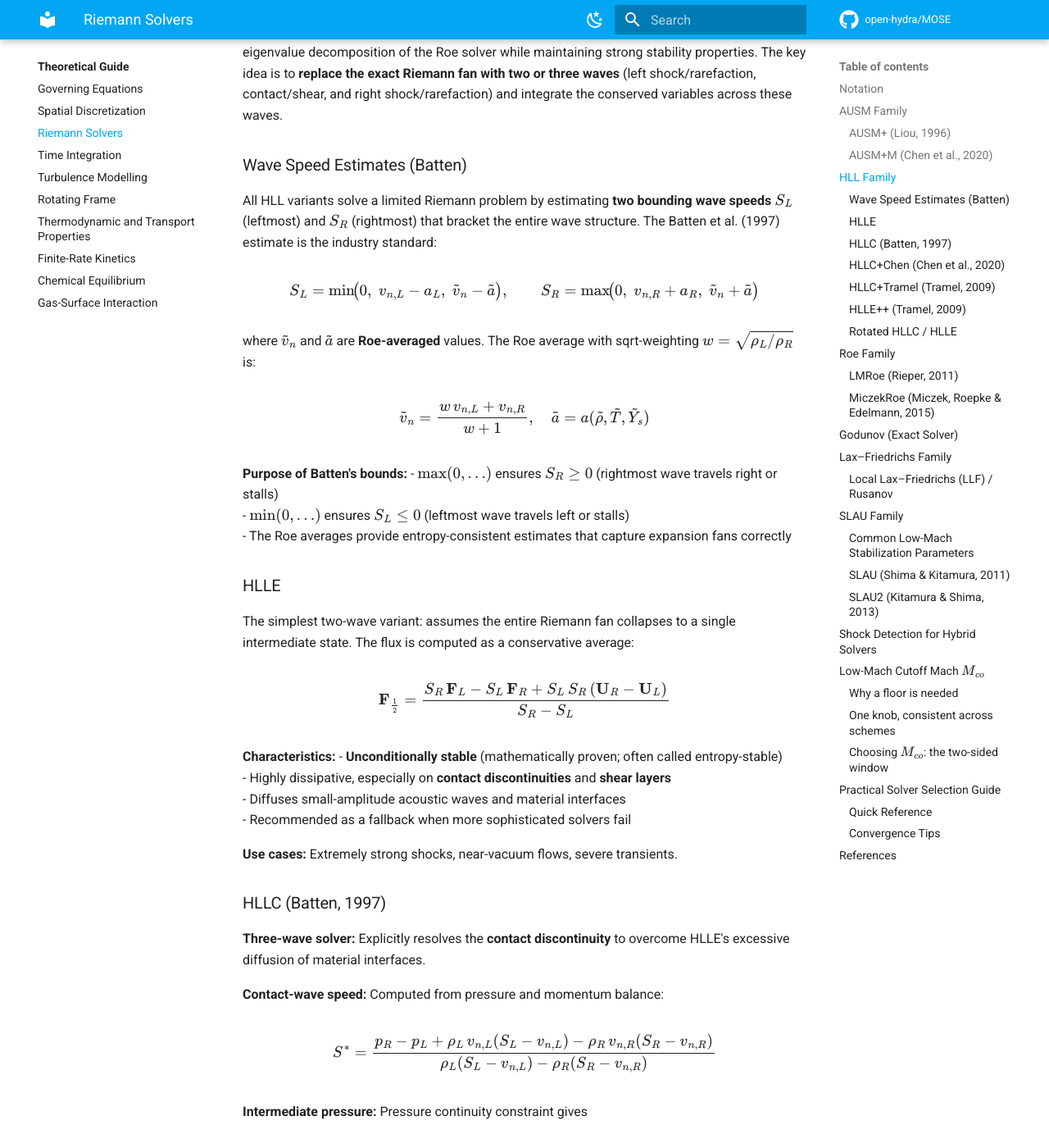
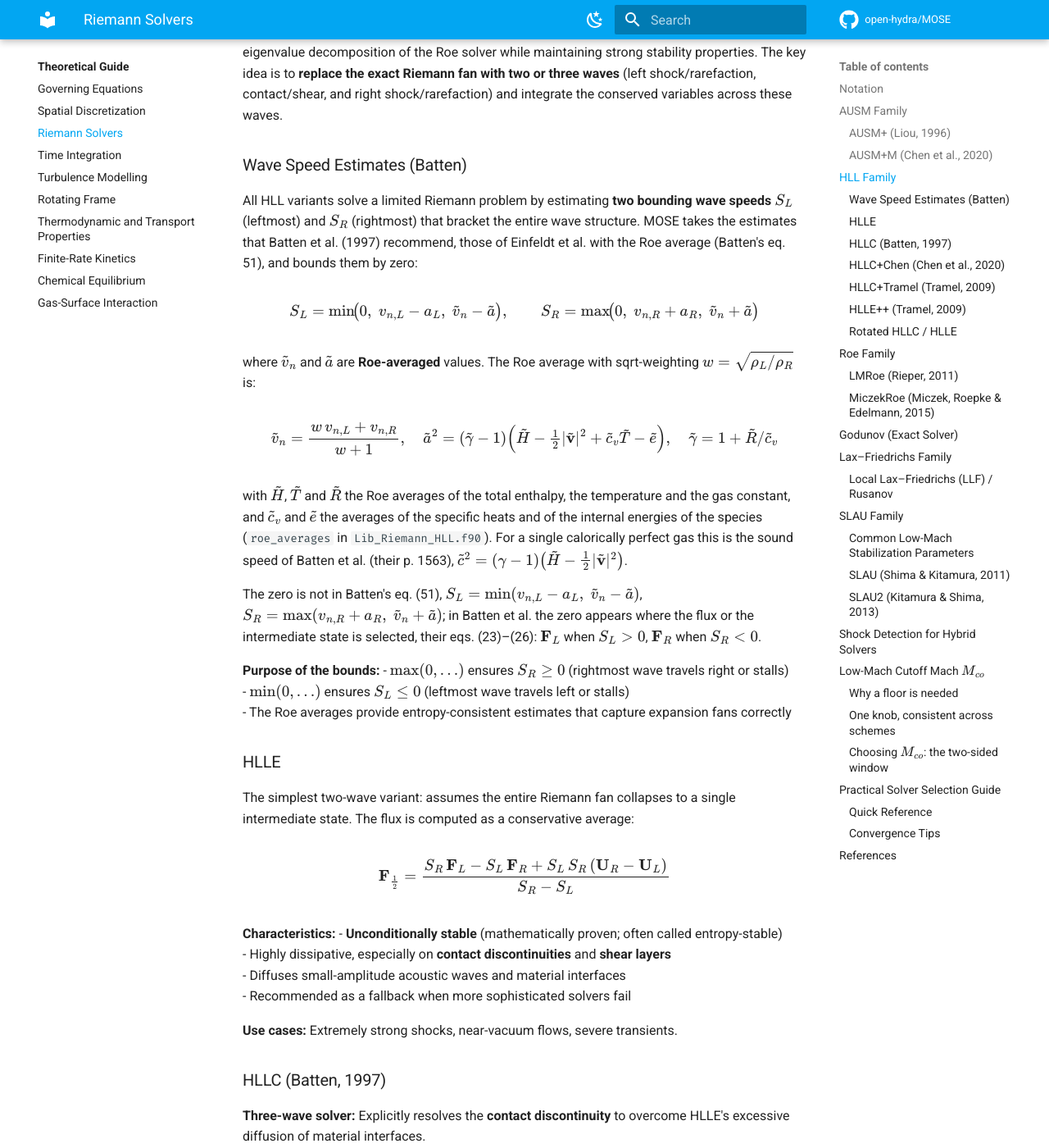
Before and after one commit to open-hydra/MOSE, an MkDocs documentation site: the page built from docs/theory/riemann-solvers.md, in a window 1280 px wide and 1400 px high, scrolled down 3049 px. Shown: the whole window at 82% size. Built offline with MkDocs 1.6.1 and Material for MkDocs 9.7.7, drawn with Linux system fonts in a browser that asks for light colours; comment, search, counter and statistics services are not loaded; some of the changed text lies outside the part shown.

Commit message:
Docs: HLL wave speeds and Roe sound speed as the code computes them
Why: the theory page of the Riemann solvers called the wave-speed
bounds with the zero "the Batten et al. (1997) estimate", although the
zero is not in the estimate of Batten et al.; it wrote the sound speed
of the Roe state as a(rho, T, Y), which is not what the code computes;
and for HLLE++ it attributed to Batten a bound max(v_n, a) that is not
in Batten et al.

Cause: documentation error: the page did not follow the code
(roe_averages and riemann_HLLEpp in Lib_Riemann_HLL.f90) and the
equations of Batten et al.

Fix: the page says that MOSE takes the estimates that Batten et al.
recommend, those of Einfeldt et al. with the Roe average (their
eq. 51), and bounds them by zero; the zero is not in their eq. (51),
it appears where the flux or the intermediate state is selected (their
eqs. 23-26). It gives the sound speed of the Roe state as roe_averages
computes it, a^2 = (gamma - 1)(H - |v|^2/2 + cv T - e), with the Roe
averages of H, T and R, the averages over the species of cv and e, and
gamma = 1 + R/cv; for a single calorically perfect gas this is the
sound speed of Batten et al. (p. 1563). For HLLE++ it says that
riemann_HLLEpp takes the Roe eigenvalue |v_n| itself for the contact
and shear waves, blended with the HLLE eigenvalue.

Before and after: documentation only; no computation changes.

Proof: every min and max of the text of Batten et al. was read: the
zero is in none of the wave-speed estimates (47), (48) and (51), it
appears where the flux or the state is selected, (23)-(26), and no
equation has max(q, c). In Lib_Riemann_HLL.f90 at the parent,
roe_averages takes the weights sqrt(rho) and computes the averages of
u, R and T, the species averages of cv and e, the total enthalpy, gamma
and the sound speed as above; riemann_HLLEpp sets lam1_roe =
abs(un_ROE) and blends it with lam1_hlle. For a calorically perfect gas
e = cv T + h_ref, so cv T - e = -h_ref, which the total enthalpy with
the same reference absorbs: the formula reduces to that of Batten et
al.

Basis: P. Batten, N. Clarke, C. Lambert and D. M. Causon, On the choice
of wavespeeds for the HLLC Riemann solver, SIAM J. Sci. Comput. 18
(1997) 1553-1570, eqs. (23)-(26), (51) and p. 1563;
src/lib/numerics/fluxes/riemann/Lib_Riemann_HLL.f90 at the parent.

Class: D (documentation).

Co-Authored-By: Claude Opus 5.5 <noreply@anthropic.com>

```diff
--- a/docs/theory/riemann-solvers.md
+++ b/docs/theory/riemann-solvers.md
@@ -126,7 +126,8 @@ and integrate the conserved variables across these waves.
 
 All HLL variants solve a limited Riemann problem by estimating **two bounding wave speeds**
 $S_L$ (leftmost) and $S_R$ (rightmost) that bracket the entire wave structure.
-The Batten et al. (1997) estimate is the industry standard:
+MOSE takes the estimates that Batten et al. (1997) recommend, those of Einfeldt et al.
+with the Roe average (Batten's eq. 51), and bounds them by zero:
 
 $$
 S_L = \min\!\bigl(0,\;v_{n,L} - a_L,\;\tilde{v}_n - \tilde{a}\bigr),\qquad
@@ -136,9 +137,21 @@ $$
 where $\tilde{v}_n$ and $\tilde{a}$ are **Roe-averaged** values. The Roe average with
 sqrt-weighting $w = \sqrt{\rho_L/\rho_R}$ is:
 
-$$\tilde{v}_n = \frac{w\,v_{n,L} + v_{n,R}}{w + 1}, \quad \tilde{a} = a(\tilde{\rho}, \tilde{T}, \tilde{Y}_s)$$
+$$\tilde{v}_n = \frac{w\,v_{n,L} + v_{n,R}}{w + 1}, \quad
+\tilde{a}^2 = (\tilde{\gamma} - 1)\Bigl(\tilde{H} - \tfrac{1}{2}|\tilde{\mathbf{v}}|^2 + \tilde{c}_v\tilde{T} - \tilde{e}\Bigr),
+\quad \tilde{\gamma} = 1 + \tilde{R}/\tilde{c}_v$$
 
-**Purpose of Batten's bounds:**
+with $\tilde{H}$, $\tilde{T}$ and $\tilde{R}$ the Roe averages of the total enthalpy, the temperature and the gas
+constant, and $\tilde{c}_v$ and $\tilde{e}$ the averages of the specific heats and of the internal energies of the
+species (`roe_averages` in `Lib_Riemann_HLL.f90`). For a single calorically perfect gas this is the sound speed of
+Batten et al. (their p. 1563), $\tilde{c}^2 = (\gamma - 1)\bigl(\tilde{H} - \tfrac{1}{2}|\tilde{\mathbf{v}}|^2\bigr)$.
+
+The zero is not in Batten's eq. (51), $S_L = \min(v_{n,L} - a_L,\;\tilde{v}_n - \tilde{a})$,
+$S_R = \max(v_{n,R} + a_R,\;\tilde{v}_n + \tilde{a})$; in Batten et al. the zero appears
+where the flux or the intermediate state is selected, their eqs. (23)–(26): $\mathbf{F}_L$ when $S_L > 0$,
+$\mathbf{F}_R$ when $S_R < 0$.
+
+**Purpose of the bounds:**
 - $\max(0, \ldots)$ ensures $S_R \geq 0$ (rightmost wave travels right or stalls)
 - $\min(0, \ldots)$ ensures $S_L \leq 0$ (leftmost wave travels left or stalls)
 - The Roe averages provide entropy-consistent estimates that capture expansion fans correctly
@@ -260,8 +273,8 @@ Tramel's improved variant of HLLE for better shear-layer resolution.
 
 **Key modification:**
 
-Instead of the standard Batten wave-speed bound using $\max(\tilde{v}_n, \tilde{a})$,
-HLLE++ uses $\tilde{v}_n$ directly as the lower eigenvalue bound.
+For the contact and shear waves HLLE++ takes the Roe eigenvalue $|\tilde{v}_n|$ itself
+(`riemann_HLLEpp` in `Lib_Riemann_HLL.f90`), blended with the HLLE eigenvalue as below.
 This change preserves **Eulerian shear waves** (pure tangential velocity jumps)
 that would otherwise be artificially diffused by standard HLLE.
 
```
